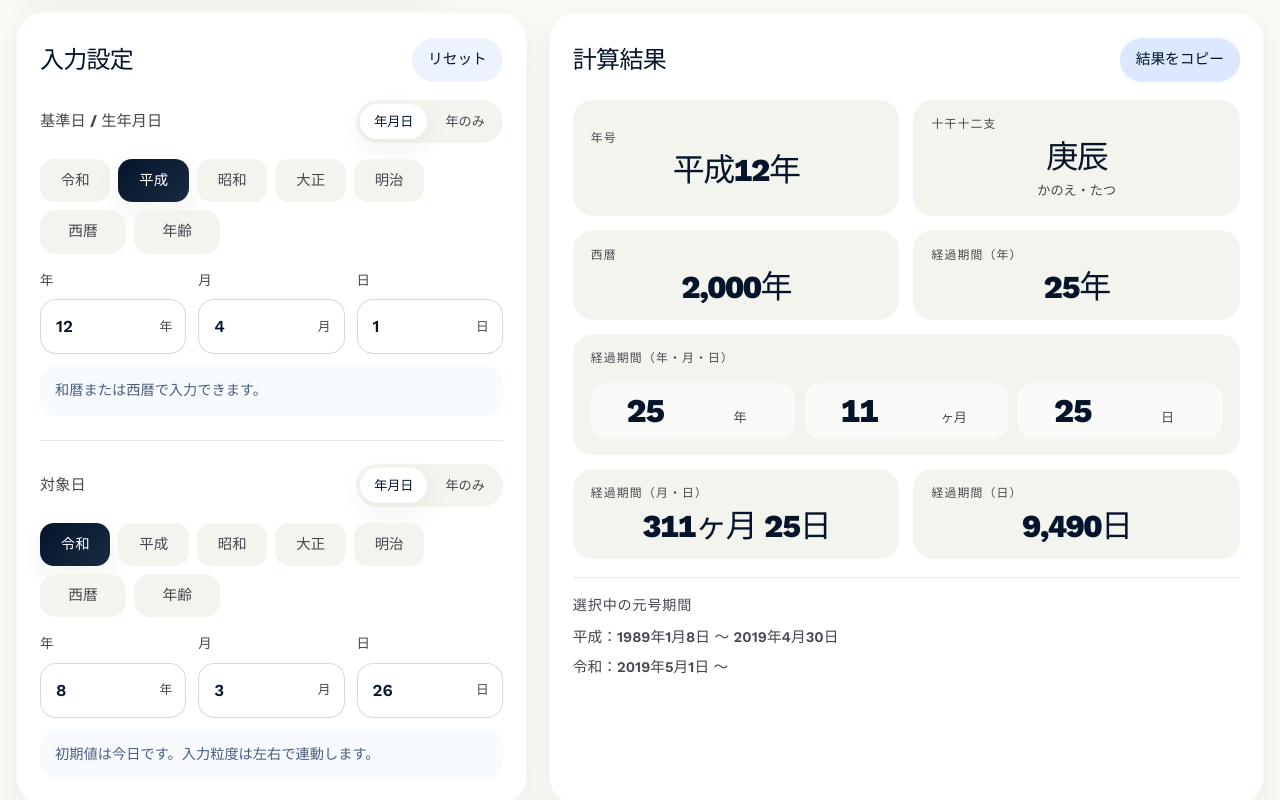
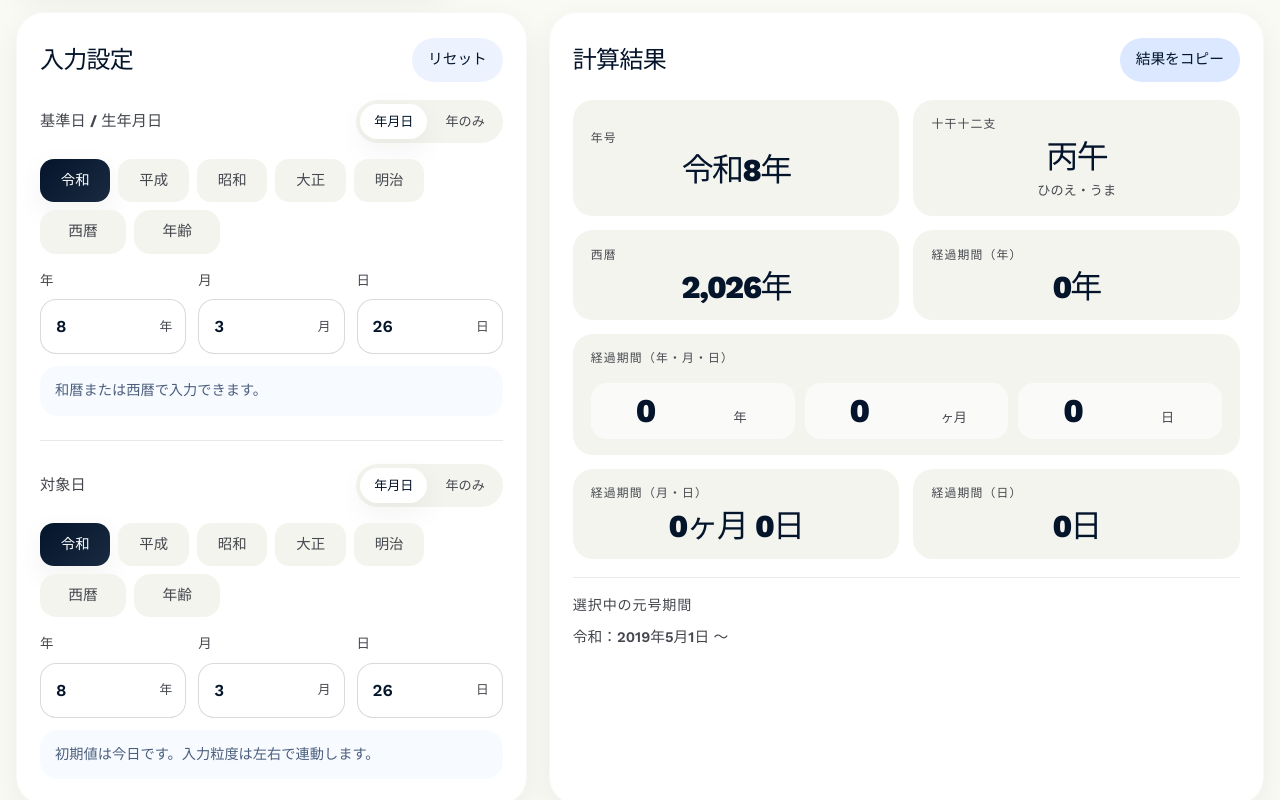
Before and after one commit to raiufara/MinimaUnit, a React (Vite) app: page /era-age in a window 1280 px wide. Shown: the part 514-1314 px from the top of the page. Built offline with nearby package versions, Linux system fonts and the light colour scheme.

Commit message:
Set era-age base date default to today

```diff
--- a/src/App.tsx
+++ b/src/App.tsx
@@ -124,14 +124,7 @@ function getSystemThemePreference(): 'light' | 'dark' {
 
 function createInitialState(): EraAgeState {
   const today = new Date();
-
-  const baseDate = {
-    era: 'heisei' as const,
-    year: 12,
-    month: 4,
-    day: 1,
-    granularity: 'date' as const
-  };
+  const baseDate = toDateParts(today);
   const targetDate = toDateParts(today);
 
   return {
```
